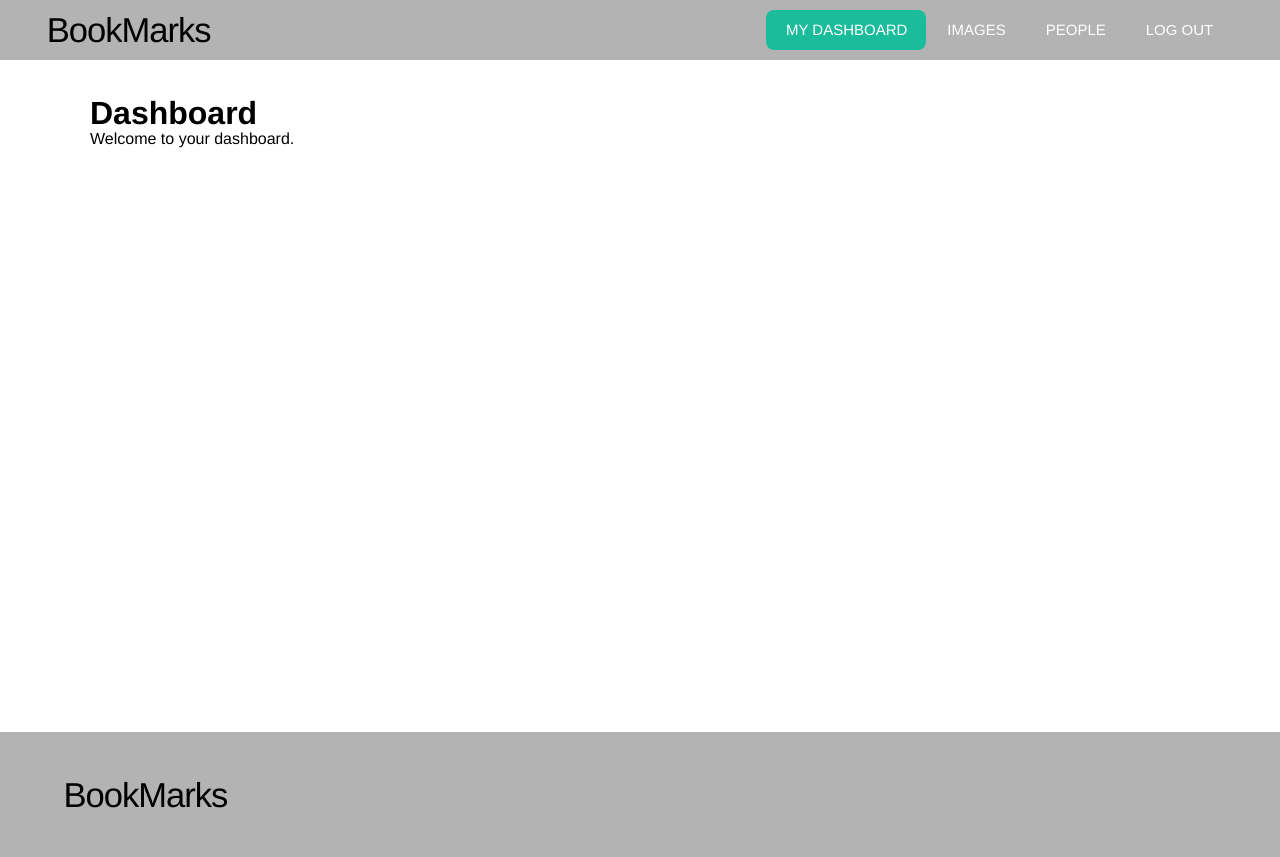
After one commit to Rojf/Bookmarks, a Django app: page /account/ in a window 1280 px wide. The commit adds this page. Run offline with Django 5.2, Linux system fonts and the light colour scheme; the visitor is signed in with stand-in values (Sample User, id 1).

Commit message:
Create login & logout

```diff
--- a/account/static/css/base.css
+++ b/account/static/css/base.css
@@ -56,12 +56,13 @@ html, body {
 .page-header__top {
     display: -webkit-flex;
     display: flex !important;
+    justify-content: space-between;
     align-items: center;
     height: 40px;
 }
 
 .page-header__logo {
-    margin: 0 3.307vw;
+    margin: 0 2vw;
 }
 
 .page-header__logo__link {
@@ -359,3 +360,104 @@ body {
 }
 
 /*------------------End Notification------------------*/
+
+
+/*---------------------Drop-down---------------------*/
+
+
+nav {
+/*	margin: 27px auto 0;*/
+	position: relative;
+    display: flex;
+    align-items: center;
+/*	width: 460px;*/
+	height: 40px;
+    margin: 0 2vw;
+	background-color: var(--bg-color_hed-foot);
+	border-radius: 8px;
+	font-size: 0;
+}
+nav a{
+	line-height: 40px;
+	height: 100%;
+    margin: 0 20px;
+	font-size: 15px;
+	display: inline-block;
+	position: relative;
+	z-index: 1;
+	text-decoration: none;
+	text-transform: uppercase;
+	text-align: center;
+	color: white;
+	cursor: pointer;
+}
+
+#logoutButton {
+	line-height: 40px;
+	height: 100%;
+    margin: 0 20px;
+	font-size: 15px;
+	display: inline-block;
+	position: relative;
+	z-index: 1;
+	text-decoration: none;
+	text-transform: uppercase;
+	text-align: center;
+	color: white;
+	cursor: pointer;
+
+    background-color: Transparent;
+}
+
+nav .animation {
+	position: absolute;
+	height: 100%;
+	top: 0;
+	z-index: 0;
+	transition: all .5s ease 0s;
+	border-radius: 8px;
+}
+/*a:nth-child(1) {*/
+/*	width: 160px;*/
+/*}*/
+/*a:nth-child(2) {*/
+/*	width: 100px;*/
+/*}*/
+/*a:nth-child(3) {*/
+/*	width: 100px;*/
+/*}*/
+/*a:nth-child(4) {*/
+/*	width: 100px;*/
+/*}*/
+/*a:nth-child(5) {*/
+/*	width: 100px;*/
+/*}*/
+
+nav .start-dashboard, a:not(.nav-link):nth-child(1):hover~.animation {
+    width: 160px;
+    left: 0; /* или другая позиция для неавторизованного пользователя */
+	background-color: #1abc9c;
+}
+
+a:nth-child(1):hover~.animation {
+	width: 87px;
+	left: 0;
+	background-color: #1abc9c;
+}
+nav .start-images, a:nth-child(2):hover~.animation {
+	width: 100px;
+	left: 160px;
+	background-color: #1abc9c;
+}
+nav .start-people, a:nth-child(3):hover~.animation {
+	width: 100px;
+	left: 260px;
+	background-color: #1abc9c;
+}
+#logoutButton:hover~.animation {
+	width: 107px;
+	left: 360px;
+	background-color: #1abc9c;
+}
+
+/*-------------------End  Drop-down-------------------*/
--- a/account/static/js/base.js
+++ b/account/static/js/base.js
@@ -15,3 +15,32 @@ $(document).ready(function(){
         $("#screen").remove();
     });
 });
+
+
+document.getElementById("logoutButton").addEventListener("click", function() {
+  var csrfToken = this.dataset.csrf;
+  fetch("/account/logout/", {
+    method: "POST",
+    headers: {
+      "Content-Type": "application/json",
+      "X-CSRFToken": csrfToken
+    },
+    body: JSON.stringify({})
+  })
+  .then(response => {
+    // Обработка перенаправления
+    if (response.redirected) {
+      window.location.href = response.url; // Перенаправление на указанный URL
+    } else {
+      // Обработка других ответов
+      if (response.ok) {
+        console.log("Logout successful");
+      } else {
+        console.error("Logout failed");
+      }
+    }
+  })
+  .catch(error => {
+    console.error("Error:", error);
+  });
+});
--- /dev/null
+++ b/account/templates/account/dashboard.html
@@ -0,0 +1,8 @@
+{% extends "base.html" %}
+
+{% block title %}Dashboard{% endblock %}
+
+{% block content %}
+    <h1>Dashboard</h1>
+    <p>Welcome to your dashboard.</p>
+{% endblock %}
--- /dev/null
+++ b/account/templates/account/includes/navbar.html
@@ -0,0 +1,28 @@
+<header class="page-header page-header_border-shadow">
+    <div class="page-header__inner">
+        <div class="page-header__top">
+            <div class="page-header__logo">
+                <a class="page-header__logo__link link" href="/" aria-label="My Blog">BookMarks</a>
+            </div>
+            <div>
+                {% if request.user.is_authenticated %}
+                <nav>
+                    <a href="{% url "dashboard" %}">My dashboard</a>
+                    <a href="#">Images</a>
+                    <a href="#">People</a>
+<!--                    <a href="{% url "logout" %}">Log-out</a>-->
+                    <button id="logoutButton" type="submit" data-csrf="{{ csrf_token }}">Log out</button>
+                    {% if section == "dashboard" %}<div class="animation start-dashboard"></div>{% endif %}-->
+                    {% if section == "image" %}<div class="animation start-images"></div>{% endif %}
+                    {% if section == "people" %}<div class="animation start-people"></div>{% endif %}
+                </nav>
+                {% else %}
+                <nav>
+                    <a class="nav-link" href="{% url "login" %}">Login</a>
+                    <div class="animation"></div>
+                </nav>
+                {% endif %}
+            </div>
+        </div>
+    </div>
+</header>
--- a/account/templates/base.html
+++ b/account/templates/base.html
@@ -9,15 +9,17 @@
 </head>
 <body>
     <div class="page">
-        <header class="page-header page-header_border-shadow">
-            <div class="page-header__inner">
-                <div class="page-header__top">
-                    <div class="page-header__logo">
-                        <a class="page-header__logo__link link" href="/" aria-label="My Blog">BookMarks</a>
-                    </div>
-                </div>
-            </div>
-        </header>
+<!--        <header class="page-header page-header_border-shadow">-->
+<!--            <div class="page-header__inner">-->
+<!--                <div class="page-header__top">-->
+<!--                    <div class="page-header__logo">-->
+<!--                        <a class="page-header__logo__link link" href="/" aria-label="My Blog">BookMarks</a>-->
+<!--                    </div>-->
+
+<!--                </div>-->
+<!--            </div>-->
+<!--        </header>-->
+        {% include "account/includes/navbar.html" %}
         <main class="page-main page-main__font">
             <div class="page-main__conntent">
                 <div class="page-main__content-wrap">
--- a/account/urls.py
+++ b/account/urls.py
@@ -1,5 +1,6 @@
+from django.contrib.auth import views as auth_views
 from django.urls import path
-from django.contrib.auth import views as auth_views
+
 from . import views
 
 
@@ -8,6 +9,8 @@ urlpatterns = [
     # path('login/', views.UserLoginView.as_view(), name='login'),
 
     # The entry and exit URLs.
-    path('login/', auth_views.LoginView.as_view(), name='login'),
+    path('', views.dashboard, name='dashboard'),
+    path('images', views.images, name='images'),
+    path('login/', auth_views.LoginView.as_view(redirect_authenticated_user=True), name='login'),
     path('logout/', auth_views.LogoutView.as_view(), name='logout'),
 ]
--- a/account/views.py
+++ b/account/views.py
@@ -1,3 +1,4 @@
+from django.contrib.auth.decorators import login_required
 from django.contrib.auth import authenticate, login
 from django.http import HttpResponse
 from django.shortcuts import render
@@ -28,3 +29,11 @@ class UserLoginView(View):
                 return HttpResponse('Invalid login')
 
         return HttpResponse('None')
+
+
+@login_required
+def dashboard(request):
+    return render(request, 'account/dashboard.html', {'section': 'dashboard'})
+
+def images(request):
+    return HttpResponse("images")
--- a/config/settings.py
+++ b/config/settings.py
@@ -122,3 +122,9 @@ STATIC_URL = 'static/'
 # https://docs.djangoproject.com/en/5.0/ref/settings/#default-auto-field
 
 DEFAULT_AUTO_FIELD = 'django.db.models.BigAutoField'
+
+
+LOGIN_URL = 'login'
+LOGOUT_URL = 'logout'
+LOGIN_REDIRECT_URL = 'dashboard'
+LOGOUT_REDIRECT_URL = '/account/login/'
```
Also changed, not shown: account/templates/registration/logged_out.html (added, +11 -0 lines).
